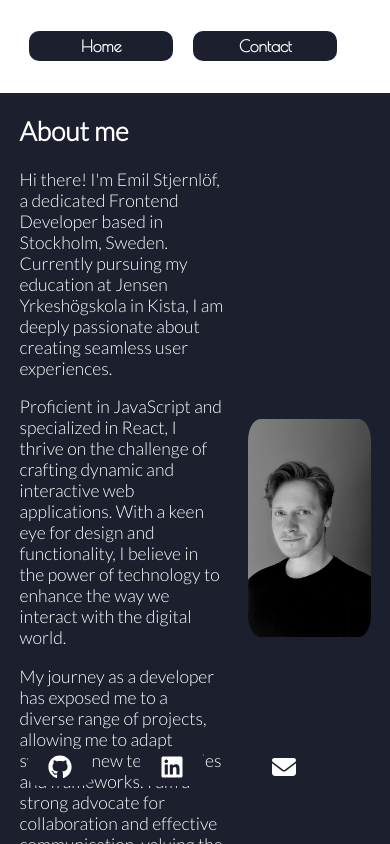
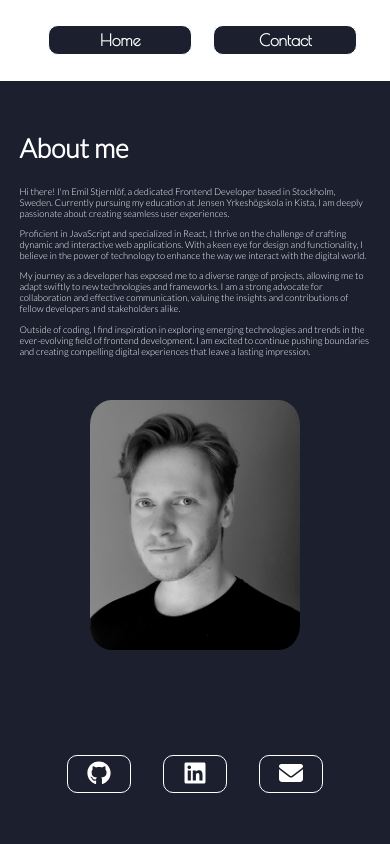
Before and after one commit to starleafer/My-portfolio, a React (Vite) app in the folder workspace/: page /about in a window 390 px wide. Built offline with nearby package versions, Linux system fonts and the light colour scheme; a web font is replaced by a local one.

Commit message:
Refine mobile responsiveness and z-index management across multiple components

```diff
--- a/workspace/src/components/CustomButton.jsx
+++ b/workspace/src/components/CustomButton.jsx
@@ -200,7 +200,8 @@ const Button = styled.button`
 
     &:not(:hover) {
       animation: ${fadeOutShadow(props.shadowColor || "var(--dark)")} 0.8s;
-      border-color: transparent;
+      border-color: ${(props) =>
+        props.border ? `1px solid ${props.color}` : "1px solid transparent"};
     }
 
     &:focus {
--- a/workspace/src/components/GalleryImagePopover.jsx
+++ b/workspace/src/components/GalleryImagePopover.jsx
@@ -67,39 +67,40 @@ const GalleryImagePopover = ({
               <ClosButtonContainer>
                 <CustomButton
                   color={color}
+                  // backgroundColor={backgroundColor}
+                  invertedColors={invertedColors}
+                  shadowColor={shadowColor}
+                  onClick={onClose}
+                  label="X"
+                  padding=".7em"
                   border
-                  padding=".7em"
-                  invertedColors={invertedColors}
-                  backgroundColor={backgroundColor}
-                  shadowColor={shadowColor}
                   hasIcon
-                  label="X"
-                  onClick={onClose}
+                  small
                 />
               </ClosButtonContainer>
             </ImageGroup>
             <NavigationGroup>
               <CustomButton
+                color={color}
+                // backgroundColor={backgroundColor}
                 invertedColors={invertedColors}
-                color={color}
-                backgroundColor={backgroundColor}
                 shadowColor={shadowColor}
                 onClick={handlePrevious}
+                width={"10em"}
                 label="Previous"
-                width={"10em"}
                 border
                 title
                 hasIcon
                 previous
               />
               <CustomButton
+                color={color}
+                // backgroundColor={backgroundColor}
                 invertedColors={invertedColors}
-                color={color}
-                backgroundColor={backgroundColor}
                 shadowColor={shadowColor}
                 onClick={handleNext}
+                label="Next "
                 width={"10em"}
-                label="Next "
                 border
                 title
                 hasIcon
@@ -123,7 +124,7 @@ const Overlay = styled(m.div)`
   display: flex;
   justify-content: center;
   align-items: center;
-  z-index: 120;
+  z-index: 130;
 `;
 
 const PopoverContent = styled(m.div)`
@@ -137,7 +138,7 @@ const PopoverContent = styled(m.div)`
 `;
 
 const ImageContainer = styled.div`
-  width: ${(props) => props.isNative ? "35%"  : "80%"};
+  width: ${(props) => (props.isNative ? "35%" : "80%")};
   display: flex;
   justify-content: center;
   align-items: center;
@@ -146,8 +147,8 @@ const ImageContainer = styled.div`
   background-color: ${(props) => props.backgroundColor};
 
   @media (max-width: 1536px) {
-    width: ${(props) => props.isNative ? "60%" : "80%"};
-    height: ${(props) => props.isNative ? "60%" : "80%"};
+    width: ${(props) => (props.isNative ? "60%" : "80%")};
+    height: ${(props) => (props.isNative ? "60%" : "80%")};
   }
 `;
 
@@ -160,10 +161,13 @@ const PopoverImage = styled(m.img)`
   box-shadow: 0px 4px 20px rgba(0, 0, 0, 0.15);
 
   @media (max-width: 1536px) {
-    width: ${(props) => props.isNative ? "100%" : "90%"};
+    width: ${(props) => (props.isNative ? "100%" : "90%")};
+  }
+
+  @media (max-width: 768px) and (min-width: 321px) {
+    width: ${(props) => (props.isNative ? "70%" : "90%")};
   }
 `;
-
 
 const ImageGroup = styled.div`
   display: flex;
@@ -183,6 +187,10 @@ const ClosButtonContainer = styled.div`
   right: 2em;
   width: 5em;
   margin-top: 0;
+
+  @media (max-width: 768px) and (min-width: 321px) {
+    top: -5em;
+  }
 `;
 
 const NavigationGroup = styled.div`
@@ -195,5 +203,4 @@ const NavigationGroup = styled.div`
   padding-bottom: 2em;
 `;
 
-
 export default GalleryImagePopover;
--- a/workspace/src/components/HeaderMenu.jsx
+++ b/workspace/src/components/HeaderMenu.jsx
@@ -148,15 +148,18 @@ const ButtonContainer = styled.div`
   transition: opacity 1s;
 
   @media (max-width: 768px) and (min-width: 321px) {
-    width: 90vw;
-    position: relative;
-
     align-items: center;
     justify-content: center;
+    position: absolute;
     background-color: ${(props) => props.backgroundColor};
+    z-index: 100;
+
+    /*
+    width: 90vw;
+
     height: 5vh;
     gap: 20px;
-    z-index: 120;
+     */
   }
 `;
 
@@ -190,9 +193,7 @@ const Circle = styled.div`
   z-index: 9999;
   opacity: 1;
 
-  @media (max-width: 768px) {
-    border-radius: 15px;
-  }
+
 `;
 
 export default HeaderMenu;
--- a/workspace/src/components/PageBody.jsx
+++ b/workspace/src/components/PageBody.jsx
@@ -364,7 +364,7 @@ const ScrollTopButton = styled.button`
     justify-content: center;
     cursor: pointer;
     transition: all 0.3s ease;
-    z-index: 1000;
+    z-index: 100;
 
     &:hover {
       transform: translateY(-3px);
--- a/workspace/src/components/ParallaxImage.jsx
+++ b/workspace/src/components/ParallaxImage.jsx
@@ -254,9 +254,15 @@ const Info = styled.p`
   font-weight: 600;
   margin-bottom: 10px;
   font-family: 'Lato', sans-serif;   /* Roboto Flex; */
+
+
+  @media (max-width: 1536px) and (min-width: 769px) {
+    font-size: 1.2vw;
+  }
 `;
 
 const ImageContainer = styled.div`
+
   position: relative;
   display: flex;
   justify-content: center;
--- a/workspace/src/components/ProjectDescription.jsx
+++ b/workspace/src/components/ProjectDescription.jsx
@@ -143,9 +143,7 @@ const LinkInner = styled.div`
   @media (max-width: 768px) and (min-width: 321px) {
     gap: 1em;
     padding: 0.5em;
-    max-width: 70vw;
     border: none;
-
   }
 `;
 
@@ -156,7 +154,6 @@ const ButtonGroup = styled.div`
   justify-content: ${props => props.showViewSwitch ? "center" : "flex-start"};
   gap: 2em;
   min-height: 3em;
-
 
 `;
 
--- a/workspace/src/components/pages/AboutMe.jsx
+++ b/workspace/src/components/pages/AboutMe.jsx
@@ -18,6 +18,7 @@ function AboutMe() {
       "(max-width: 768px) and (min-width: 321px)"
     ).matches;
 
+    // Only initialize Lenis for mobile
     if (isMobile && bodyRef.current) {
       const lenis = new Lenis({
         wrapper: bodyRef.current,
@@ -45,16 +46,16 @@ function AboutMe() {
   }, []);
 
   const handleButtonClick = (repo, index) => {
-    if (Object.keys(repo)[0] === 'email') {
-      navigator.clipboard.writeText('emil.stjernlof@gmail.com');
-      setCopySuccessMessage('Email copied!');
+    if (Object.keys(repo)[0] === "email") {
+      navigator.clipboard.writeText("emil.stjernlof@gmail.com");
+      setCopySuccessMessage("Email copied!");
       setIsContactActive(true);
       setTimeout(() => {
         setIsContactActive(false);
-        setCopySuccessMessage('');
+        setCopySuccessMessage("");
       }, 2000);
     } else {
-      window.open(Object.values(repo)[0], '_blank');
+      window.open(Object.values(repo)[0], "_blank");
     }
   };
 
@@ -90,14 +91,15 @@ function AboutMe() {
               backgroundColor={main.backgroundColor}
               onClick={() => handleButtonClick(repo, index)}
               label={<IconWrapper>{repo.icon}</IconWrapper>}
-              showCopyAlert={Object.keys(repo)[0] === 'email' && copySuccessMessage}
+              showCopyAlert={
+                Object.keys(repo)[0] === "email" && copySuccessMessage
+              }
               copyMessage={copySuccessMessage}
               small
             />
           </ButtonWrapper>
         ))}
       </ContactLinksContainer>
-
     </Body>
   );
 }
@@ -141,12 +143,18 @@ const Body = styled.div`
   background-color: var(--dark);
   overflow: hidden;
 
+  @media (max-width: 1536px) {
+  }
+
   @media (max-width: 768px) and (min-width: 321px) {
-    height: 150vh;
+    height: auto;
+    min-height: 100vh;
+    padding: 5vh 0 5vh 0;
+    overflow-y: auto; // Enable scrolling for mobile
     justify-content: flex-start;
-    align-items: center;
+    -webkit-overflow-scrolling: touch;
   }
-  `;
+`;
 
 const Content = styled.div`
   display: flex;
@@ -158,15 +166,25 @@ const Content = styled.div`
 
   @media (max-width: 768px) and (min-width: 321px) {
     width: 90%;
+    flex-direction: column;
+    margin: 8vh 0;
+
   }
-
 `;
 
 const Text = styled.div`
   font-weight: 500;
   font-size: 1.1rem;
-  font-family: "Lato", sans-serif; /* Roboto Flex; */
+  font-family: "Lato", sans-serif;
   margin-right: 6vw;
+  max-height: 500px;
+  max-width: 500px;
+
+  @media (max-width: 768px) and (min-width: 321px) {
+    margin-right: 0;
+    margin-bottom: 4vh;
+    max-width: 100%;
+  }
 `;
 
 const CascadingText = styled.div`
@@ -177,6 +195,14 @@ const CascadingText = styled.div`
     animation: ${cascadingFadeIn} 1s forwards;
     animation-delay: ${(props) => props.delay || "0s"};
     margin: 0;
+  }
+
+  @media (max-width: 768px) and (min-width: 321px) {
+    font-size: 2.4vw;
+  }
+
+  @media (max-width: 768px) and (min-width: 321px) {
+    font-size: 2.4vw;
   }
 `;
 
@@ -191,14 +217,14 @@ const Image = styled.img`
   filter: grayscale(100%);
   z-index: 1;
 
-  @media (max-width: 768px) {
+  @media (max-width: 1536px) {
     max-width: 15em;
   }
 
   @media (max-width: 768px) and (min-width: 321px) {
-    max-width: 35%;
+    max-width: 60%;
     border-radius: 10%;
-    bottom: 15vh;
+    margin-top: 0;
   }
 `;
 
@@ -216,11 +242,18 @@ const ContactLinksContainer = styled.div`
   animation-delay: 0.7s;
   bottom: 20vh;
 
+  @media (max-width: 1536px) {
+    bottom: 10vh;
+    left: 20%;
+  }
+
   @media (max-width: 768px) and (min-width: 321px) {
-    bottom: 2vh;
-    align-items: flex-start;
-    justify-content: flex-start;
+    position: relative;
+    bottom: auto;
+    left: auto;
     width: 90%;
+    margin-top: 2vh;
+    justify-content: center;
   }
 `;
 
@@ -230,6 +263,11 @@ const ButtonWrapper = styled.div`
   display: flex;
   justify-content: center;
   align-items: center;
+
+  @media (max-width: 768px) and (min-width: 321px) {
+    width: 4rem;
+    height: 2rem;
+  }
 `;
 
 const IconWrapper = styled.div`
--- a/workspace/src/context/CardContext.jsx
+++ b/workspace/src/context/CardContext.jsx
@@ -314,7 +314,7 @@ export const CardProvider = ({ children }) => {
         "Outside of coding, I find inspiration in exploring emerging technologies and trends in the ever-evolving field of frontend development. I am excited to continue pushing boundaries and creating compelling digital experiences that leave a lasting impression.",
     },
     images: {
-      profilePic: "/src/assets/profilepic.jpg",
+      profilePic: "/src/assets/profilepic1.jpg",
     },
     repos: [
       {
```
